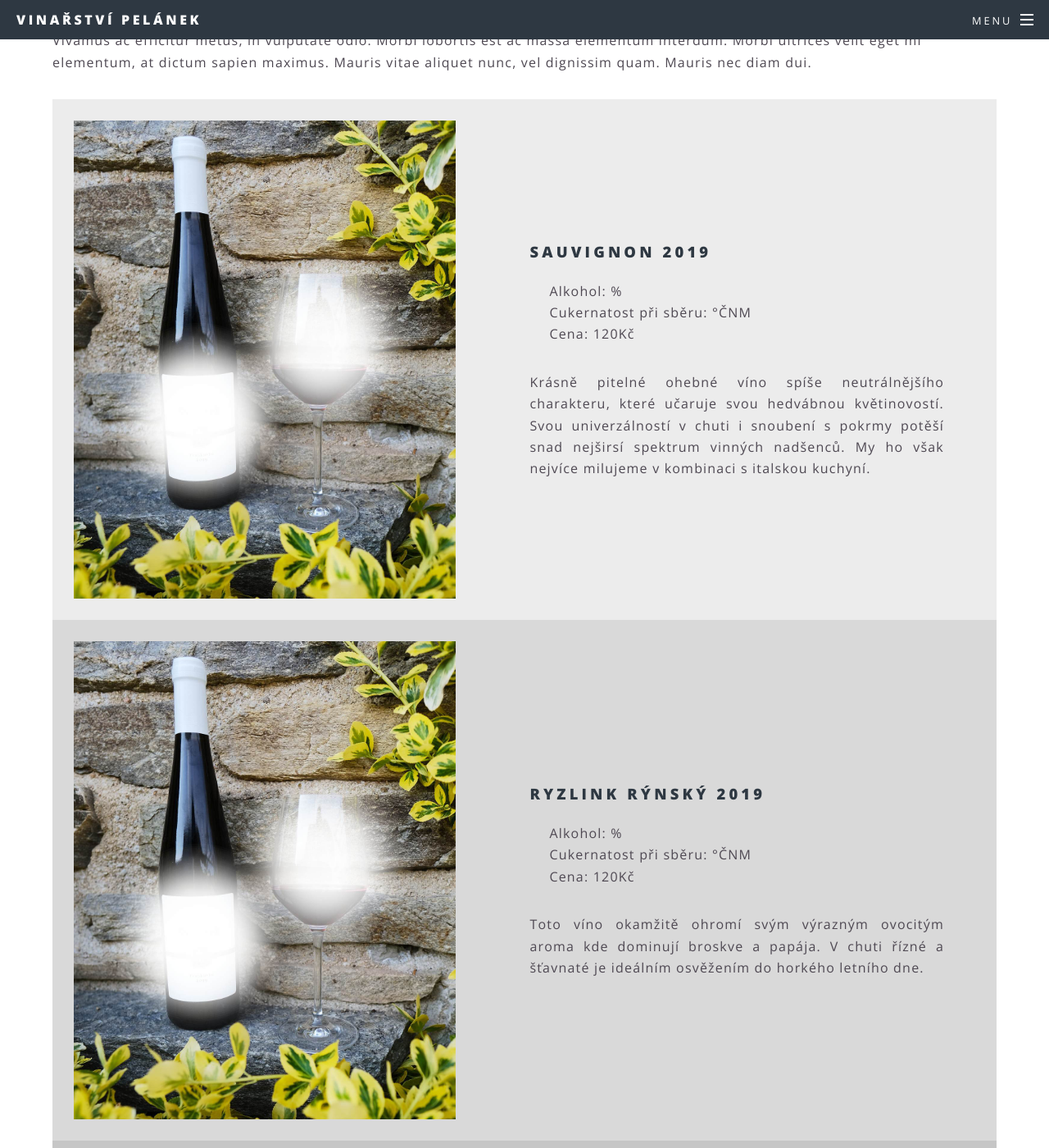
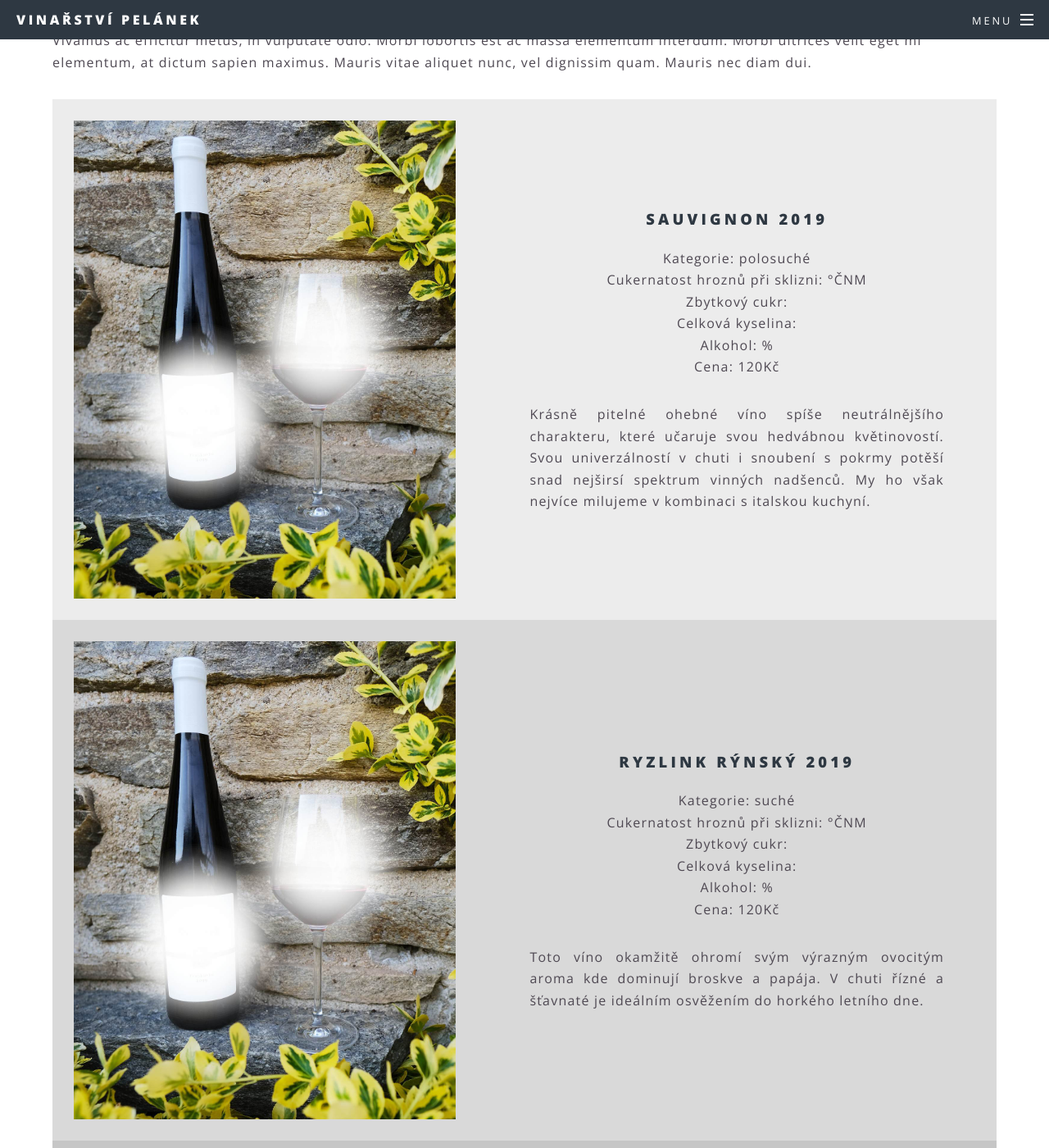
Before and after one commit to luk355/vinarstvi-pelanek, a Jekyll site: the page built from wine_list.html, in a window 1280 px wide and 1400 px high, scrolled down 585 px. Shown: the whole window at 82% size. Built offline with Jekyll 4.4.1, drawn with Linux system fonts in a browser that asks for light colours; some of the changed text lies outside the part shown.

Commit message:
align wine characteristics to center

```diff
--- a/css/main.scss
+++ b/css/main.scss
@@ -1878,9 +1878,17 @@ $baseurl: '{{ site.baseurl }}/images';
 			max-width: 48em;
 			width: 60%;
 
-			li {
-				list-style: none;
-				text-align: left;
+			h3 {
+				text-align: center;
+			}
+
+			ul {
+				padding: 0;
+				> li {
+					padding: 0;
+					text-align: center;
+					list-style: none;
+				}
 			}
 		}
 
--- a/wine_list.html
+++ b/wine_list.html
@@ -25,9 +25,12 @@ Cras nec metus lacus. Etiam egestas at eros eu cursus. Quisque vel tellus mauris
 		<div class="content">
 			<h3>{{ wine.name }} {{ wine.year }}</h3>
 
-			<ul>
+			<ul class="wine-properties">
+				<li>Kategorie: {{ wine.category }}</li>
+				<li>Cukernatost hroznů při sklizni: {{ wine.brix }}°ČNM</li>
+				<li>Zbytkový cukr: {{ wine.residual-sugar }}</li>
+				<li>Celková kyselina: {{ wine.total-acidity }}</li>
 				<li>Alkohol: {{ wine.alcohol }}%</li>
-				<li>Cukernatost při sběru: {{ wine.sugar }}°ČNM</li>
 				<li>Cena: {{ wine.price }}Kč</li>
 			</ul>
 
```
